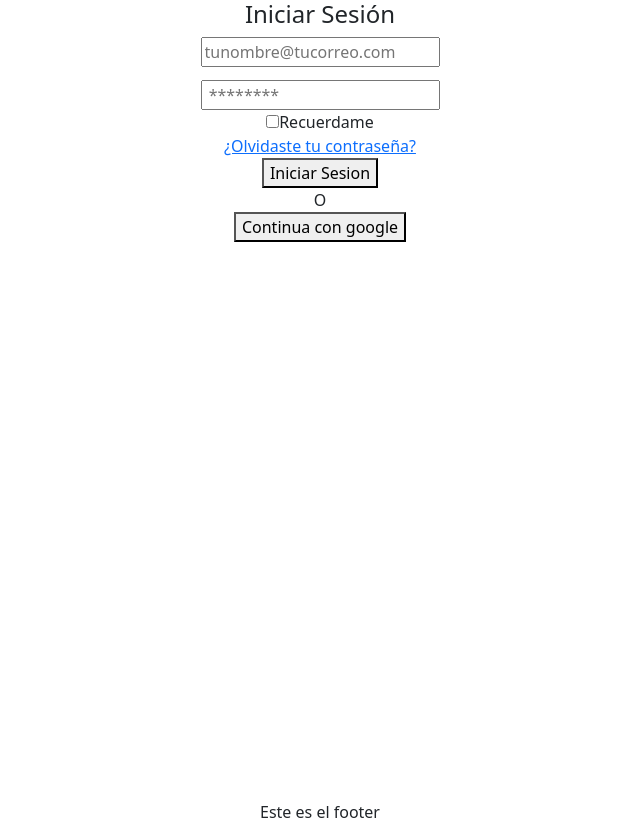
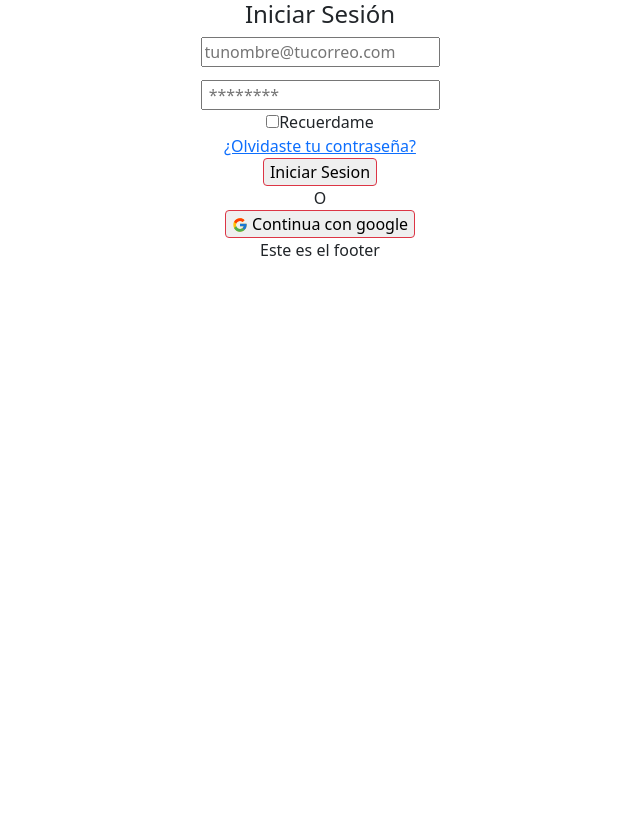
Before and after one commit to QualityDevs/Proyecto_Pagina_Web, a React (Create React App) app in the folder sistema-ventas/: page /login in a window 1280 px wide. Shown: the whole page, without its empty margins (320-960 px from the left). After the commit the page ends 800 px from the top, so only its background shows below. Built offline with nearby package versions, Linux system fonts and the light colour scheme.

Commit message:
cambios en login

```diff
--- a/sistema-ventas/src/pages/login.jsx
+++ b/sistema-ventas/src/pages/login.jsx
@@ -1,9 +1,10 @@
 import React from 'react'
 import { Link } from 'react-router-dom';
+import { FcGoogle } from "react-icons/fc";
 
 const Login = () => {
   return (
-    <div className="Login">
+    <div className="llogin">
 
       <h4>
         Iniciar Sesión
@@ -39,13 +40,13 @@ const Login = () => {
         </div>
         <div>
           <Link to='/admin'>
-            <button type='submit'>Iniciar Sesion</button>
+            <button class= 'border border-danger rounded ' type='submit'>Iniciar Sesion</button>
           </Link>
         </div>
         <div>O</div>
         <div>
           <Link to='/admin'>
-            <button type='submit'>Continua con google</button>
+            <button class= 'border border-danger rounded bg' type='submit ' ><FcGoogle/> Continua con google</button>
           </Link>
         </div>
       </form>
--- a/sistema-ventas/src/styles/styles.css
+++ b/sistema-ventas/src/styles/styles.css
@@ -53,8 +53,9 @@ ul{
 
 .Login{
 
+
     text-align: center;
     height: 100vh;
     display: list-item;
-
+    margin-top: 30vh;
 }
```
